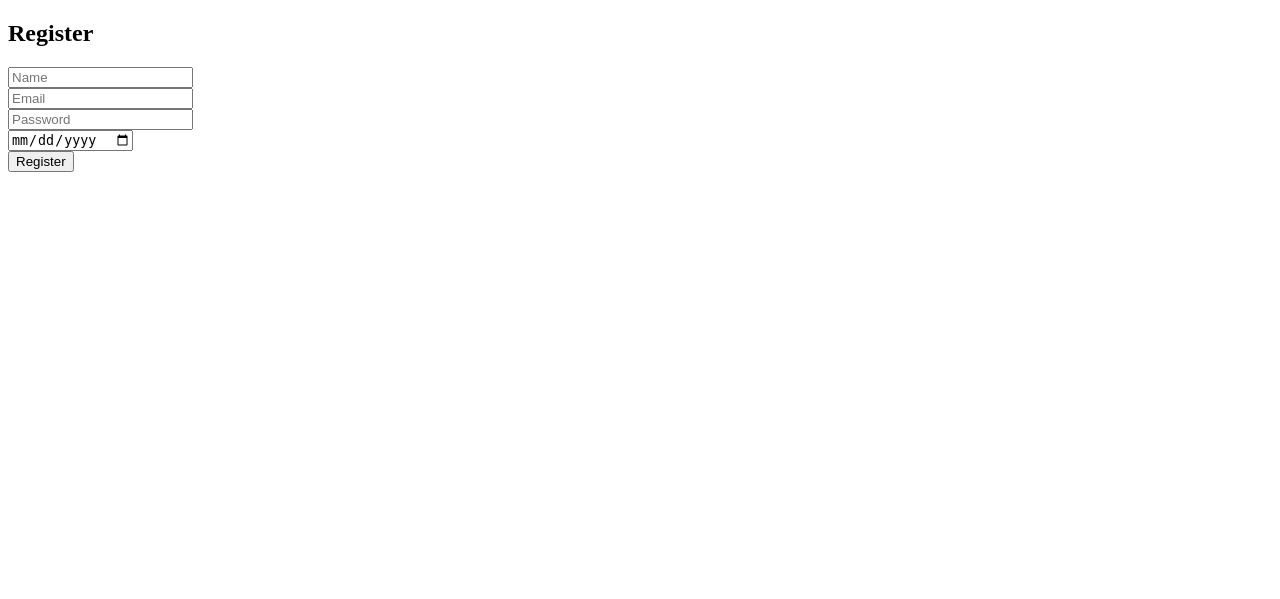
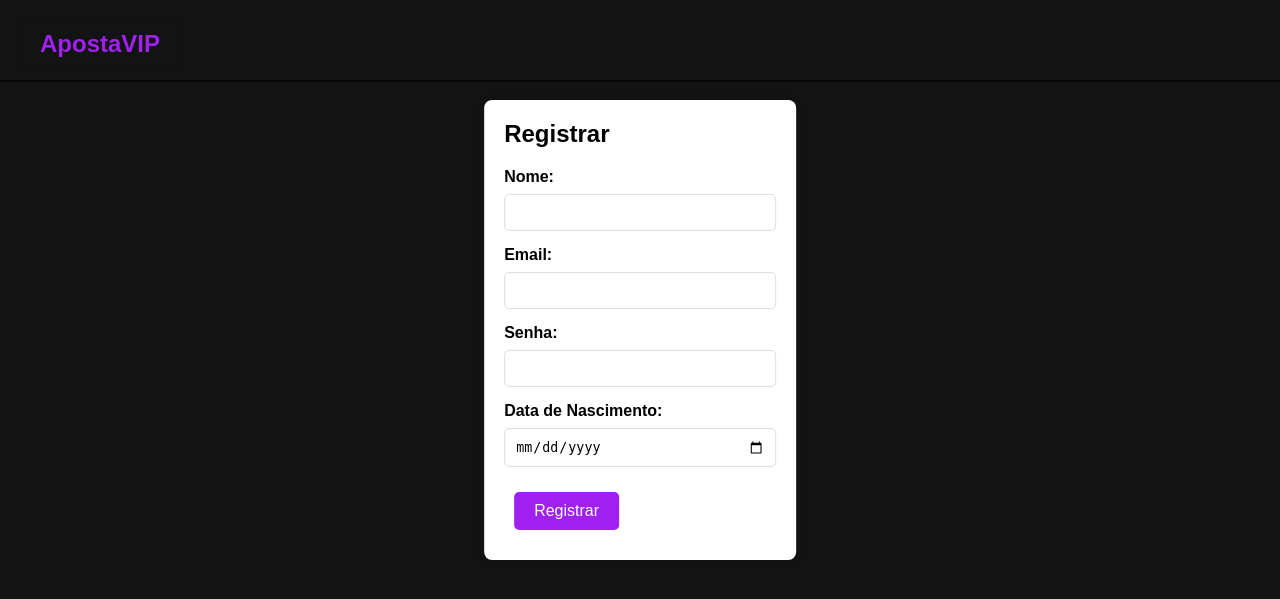
Before and after one commit to jvrov/ProjetoPI2, a Flask app: page /ApostasVIP/register in a window 1280 px wide. Shown: the top 599 px of the page. Run offline with Flask 3, Linux system fonts and the light colour scheme.

Commit message:
talvez funcione

```diff
--- a/formularios_flask/main.py
+++ b/formularios_flask/main.py
@@ -7,8 +7,13 @@ def home_page():
     return render_template('index.html')
 
 @app.route('/ApostasVIP/register')
+
 def register():
     return render_template('register.html')
+
+@app.route('/')
+def index():
+    return render_template('index.html')
 
 @app.route('/ApostasVIP/login')
 def login():
--- a/formularios_flask/static/styles.css
+++ b/formularios_flask/static/styles.css
@@ -40,7 +40,7 @@ button:hover {
 .button-container {
   position: absolute; /* Permite o posicionamento absoluto dentro do body */
   top: 15px; /* Distância do topo da tela (abaixo do título) */
-  right: 20px; /* Distância do lado esquerdo da tela */
+  right: 20px; /* Distância do lado direito da tela */
 }
 
 .horizontal-line {
@@ -61,4 +61,65 @@ button:hover {
   font-size: 24px; /* Tamanho da fonte */
   font-weight: bold; /* Fonte em negrito */
   color: #A020F0; /* Cor do texto */
+  background-color: #131313; /* Cor de fundo do botão */
+  padding: 10px 20px; /* Espaçamento interno do botão */
+  border-radius: 5px; /* Borda arredondada */
+  box-shadow: 0 0 5px rgba(0, 0, 0, 0.2); /* Sombra ao redor do botão */
+  display: inline-block; /* Exibe como botão em linha */
+  border: none; /* Remove a borda do link */
 }
+
+.title:hover {
+  background-color: #313131; /* Cor de fundo ao passar o mouse */
+}
+
+.form-container {
+  max-width: 400px; /* Largura máxima do contêiner */
+  margin: 0 auto; /* Centraliza o contêiner horizontalmente */
+  padding: 20px; /* Adiciona espaçamento interno */
+  background: white; /* Cor de fundo */
+  border-radius: 8px; /* Borda arredondada */
+  box-shadow: 0 0 10px rgba(0, 0, 0, 0.1); /* Sombra ao redor do contêiner */
+  position: absolute; /* Permite o posicionamento absoluto dentro do body */
+  top: 100px; /* Distância do topo da tela */
+  left: 50%; /* Centraliza horizontalmente */
+  transform: translateX(-50%); /* Ajusta o contêiner para centralizar corretamente */
+}
+
+.form-container h2 {
+  margin-bottom: 20px; /* Espaçamento abaixo do título */
+  font-size: 24px; /* Tamanho da fonte do título */
+}
+
+.form-container label {
+  display: block; /* Faz com que os rótulos ocupem toda a largura disponível */
+  margin-bottom: 8px; /* Espaçamento abaixo dos rótulos */
+  font-weight: bold; /* Fonte em negrito */
+}
+
+.form-container input {
+  width: 100%; /* Largura total dos campos de entrada */
+  padding: 10px; /* Espaçamento interno dos campos */
+  margin-bottom: 15px; /* Espaçamento abaixo dos campos */
+  border: 1px solid #ddd; /* Borda ao redor dos campos */
+  border-radius: 5px; /* Borda arredondada */
+}
+
+.form-container button {
+  background-color: #A020F0; /* Cor de fundo */
+  border: none; /* Remove a borda padrão */
+  color: white; /* Cor do texto */
+  padding: 10px 20px; /* Espaçamento interno */
+  text-align: center; /* Alinha o texto ao centro */
+  text-decoration: none; /* Remove qualquer decoração de texto */
+  display: inline-block; /* Exibe o botão como elemento em linha */
+  font-size: 16px; /* Tamanho da fonte */
+  margin-top: 10px; /* Margem acima do botão */
+  cursor: pointer; /* Muda o cursor para uma mãozinha ao passar por cima */
+  border-radius: 5px; /* Borda arredondada */
+  transition: background-color 0.3s; /* Transição suave para a cor de fundo */
+}
+
+.form-container button:hover {
+  background-color: #8B008B; /* Cor de fundo ao passar o mouse */
+}
--- a/formularios_flask/templates/register.html
+++ b/formularios_flask/templates/register.html
@@ -1,18 +1,36 @@
 <!DOCTYPE html>
-<html lang="en">
+<html>
 <head>
-    <meta charset="UTF-8">
-    <meta name="viewport" content="width=device-width, initial-scale=1.0">
-    <title>Register</title>
+  <meta charset="utf-8">
+  <meta name="viewport" content="width=device-width, initial-scale=1">
+  <title>Registrar - ApostaVip</title>
+  <link rel="stylesheet" href="{{ url_for('static', filename='styles.css') }}">
 </head>
 <body>
-    <h2>Register</h2>
-    <form method="POST">
-        <input type="text" name="name" placeholder="Name" required><br>
-        <input type="email" name="email" placeholder="Email" required><br>
-        <input type="password" name="password" placeholder="Password" required><br>
-        <input type="date" name="birthdate" placeholder="Birthdate" required><br>
-        <button type="submit">Register</button>
+
+  <a href="{{ url_for('index') }}" class="title">ApostaVIP</a>
+
+
+  <div class="form-container">
+    <h2>Registrar</h2>
+    <form action="{{ url_for('register') }}" method="POST">
+      <label for="name">Nome:</label>
+      <input type="text" id="name" name="name" required>
+
+      <label for="email">Email:</label>
+      <input type="email" id="email" name="email" required>
+
+      <label for="password">Senha:</label>
+      <input type="password" id="password" name="password" required>
+
+      <label for="birthdate">Data de Nascimento:</label>
+      <input type="date" id="birthdate" name="birthdate" required>
+
+      <button type="submit">Registrar</button>
     </form>
+  </div>
+
+  <hr class="horizontal-line">
+
 </body>
 </html>
```
Also changed, not shown: formularios_flask/templates/login.html (+21 -8 lines).
